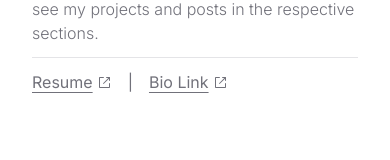
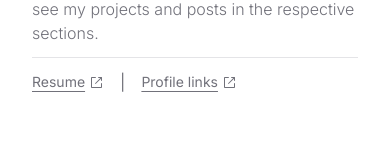
Before and after one commit to Dimterion/personal-site, a Next.js app: page / in a window 390 px wide. Shown: the part 475-635 px from the top of the page. Built offline with nearby package versions, Linux system fonts and the light colour scheme; a web font is replaced by a local one.

Commit message:
adjust links

```diff
--- a/components/intro.tsx
+++ b/components/intro.tsx
@@ -18,19 +18,19 @@ export default function Intro() {
             href="https://www.dimterion.com/documents/Resume_Dmitrii_Popov_public.pdf"
             target="_blank"
             rel="noopener noreferrer"
-            className="inline-flex items-center gap-1 underline underline-offset-4 transition-colors hover:text-foreground"
+            className="inline-flex items-center gap-1 text-sm underline underline-offset-4 transition-colors hover:text-foreground sm:text-base"
           >
             Resume
             <ExternalLinkIcon />
           </a>
           |
           <a
-            href="https://dimterion.bio.link/"
+            href="https://linktr.ee/dimterion"
             target="_blank"
             rel="noopener noreferrer"
-            className="inline-flex items-center gap-1 underline underline-offset-4 transition-colors hover:text-foreground"
+            className="inline-flex items-center gap-1 text-sm underline underline-offset-4 transition-colors hover:text-foreground sm:text-base"
           >
-            Bio Link <ExternalLinkIcon />
+            Profile links <ExternalLinkIcon />
           </a>
         </div>
       </div>
```
Also changed, not shown: 1 other file (tests, documents, lock files or other folders).
